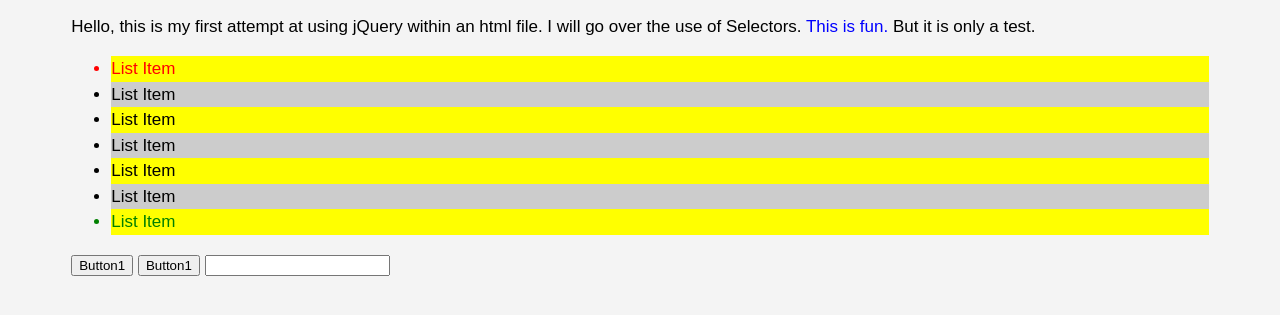
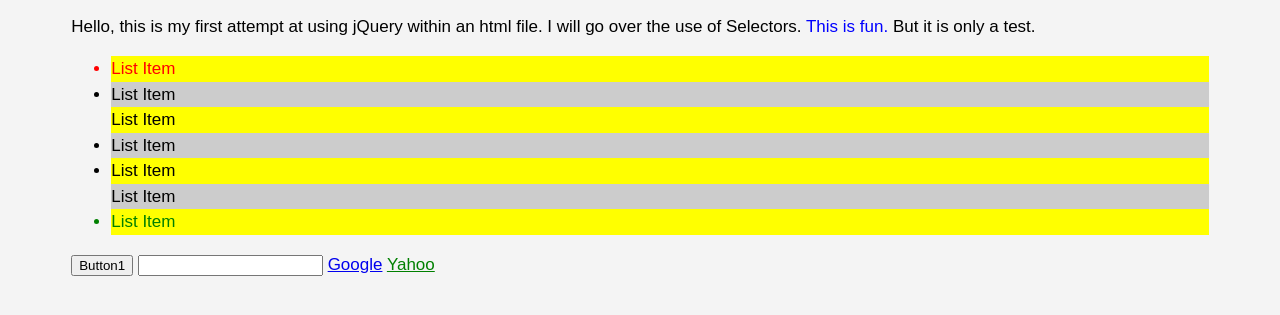
Before and after one commit to palmeida7/self-learning, a plain HTML site: page jquery.html in a window 1280 px wide. Shown: the part 243-558 px from the top of the page. Drawn offline with nearby package versions, Linux system fonts and the light colour scheme.

Commit message:
fundamentals and selectors

```diff
--- a/jquery.html
+++ b/jquery.html
@@ -54,9 +54,11 @@
     </ul>
 
     <input type="button" value="Button1">
-    <input type="submit" value="Button1">
+    <input type="submit" value="Submit">
     <input type="text">
 
+    <a href="http://google.com">Google</a>
+    <a href="http://yahoo.com">Yahoo</a>
     </div>
 
     <script>
@@ -69,6 +71,12 @@
         $('ul#list li:last').css('color', 'green'); //allows to edit the last list item
         $('ul#list li:even').css('background-color', 'yellow');
         $('ul#list li:odd').css('background-color', '#cccccc');
+        $('ul#list li:nth-child(3n)').css('list-style', 'none'); //takes away bullet point
+        $(':submit').hide(); //hides the second button that has a type "submit"
+        //$(':text').hide();
+        $('a[href="http://yahoo.com"]').css('color', 'green'); //edits yours links attached to href
+        //$('*').hide(); this will hide everything
+
 
 
     </script>
```
